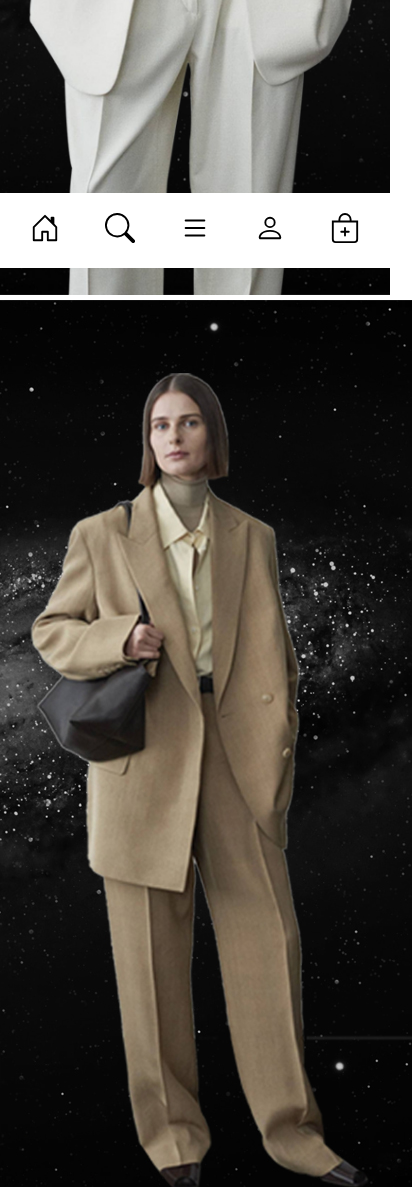
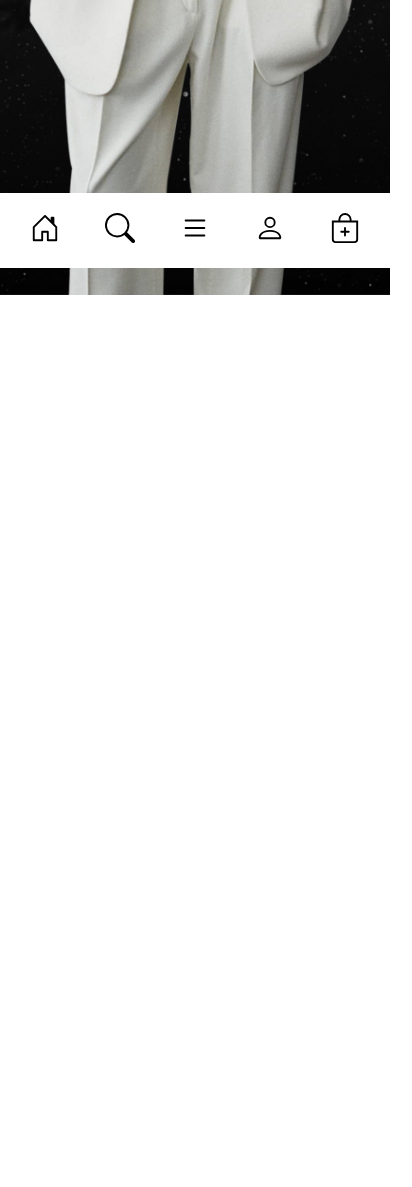
Before and after one commit to MangMaan/Newstyle, a plain HTML site: page index.html in a window 390 px wide. Shown: the part 576-1763 px from the top of the page, 412 px wide, since content can reach past the window. After the commit the page ends 876 px from the top, so only its background shows below. Drawn offline with nearby package versions, Linux system fonts and the light colour scheme.

Commit message:
Update index.html
지랄마 ㅗ

```diff
--- a/index.html
+++ b/index.html
@@ -550,7 +550,6 @@
             <img src="mobile/mobile_banner.jpg" alt="mobile banner">
             <img src="mobile/mobile_banner1.jpg" alt="mobile banner">
         </section>
-        <img src="mobile/mobile_banner1.jpg" alt="mobile banner">
     </div>
 </body>
 
```
